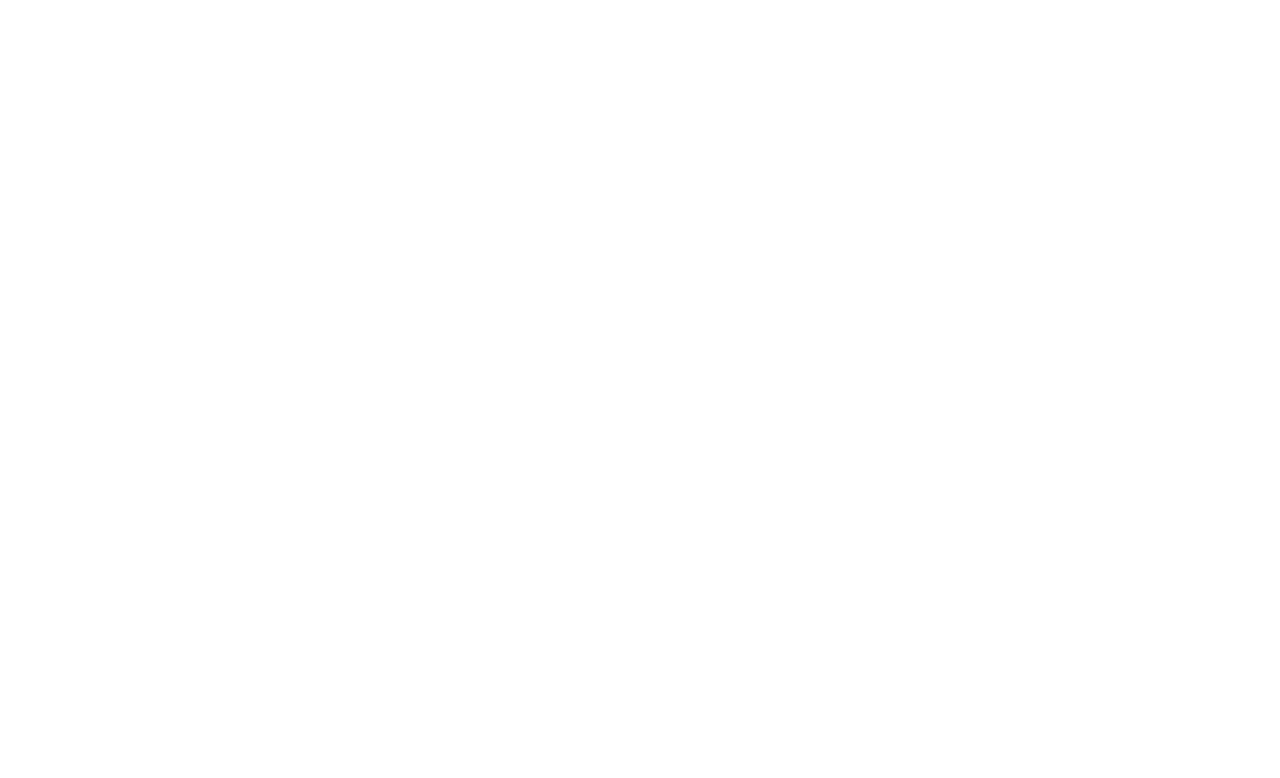
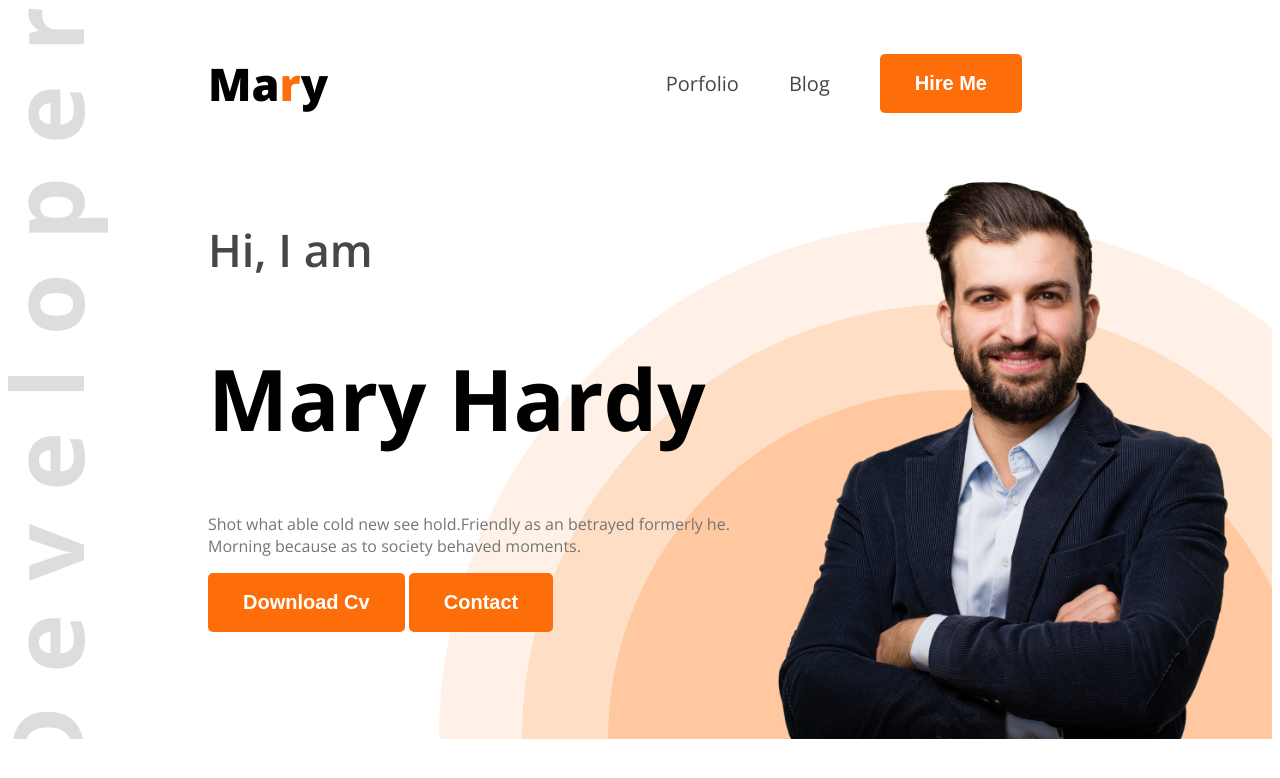
Before and after one commit to kantho202/webdeveloper-portfolio, a plain HTML site: page index.html in a window 1280 px wide. Drawn offline with nearby package versions, Linux system fonts and the light colour scheme.

Commit message:
web-developer-portfolio

```diff
--- a/index.html
+++ b/index.html
@@ -1,11 +1,45 @@
 <!DOCTYPE html>
 <html lang="en">
+
 <head>
     <meta charset="UTF-8">
     <meta name="viewport" content="width=device-width, initial-scale=1.0">
     <title>Web-Developer-portfolio</title>
+    <link rel="preconnect" href="https://fonts.googleapis.com">
+    <link rel="preconnect" href="https://fonts.gstatic.com" crossorigin>
+    <link href="https://fonts.googleapis.com/css2?family=Open+Sans:ital,wght@0,300..800;1,300..800&display=swap"
+        rel="stylesheet">
+    <link rel="stylesheet" href="styles/style.css">
+
 </head>
-<body>
 
+<body class="open-sans-normal">
+    <header class="header">
+        <nav>
+            <h3 class="nav-title">Ma<span class="text-primary">r</span>y</h3>
+            <ul>
+                <li><a class="dark-2" href="">Porfolio</a></li>
+                <li><a class="dark-2" href="">Blog</a></li>
+                <li><a href=""><button class="btn-primary">Hire Me</button></a></li>
+
+            </ul>
+        </nav>
+        <div class="banner">
+            <div class="banner-content">
+                <h4 class="banner-greeting dark-2">Hi, I am</h4>
+                <h1 class="banner-title ">Mary Hardy</h1>
+                <p class="banner-description">Shot what able cold new see hold.Friendly as an betrayed formerly he.
+                    Morning because as to society behaved moments.</p>
+                <button class="btn-primary">Download Cv</button>
+                <button class="btn-primary">Contact</button>
+            </div>
+            <img class="banner-image" src="images/hardy.png" alt="">
+        </div>
+    </header>
+    <main>
+
+    </main>
+    <footer></footer>
 </body>
+
 </html>
--- /dev/null
+++ b/styles/style.css
@@ -0,0 +1,88 @@
+
+.open-sans-normal {
+  font-family: "Open Sans", sans-serif;
+  font-optical-sizing: auto;
+
+  font-style: normal;
+  font-variation-settings:
+    "wdth" 100;
+}
+/* header */
+.header{
+    background-image: url(../images/developer.png) ,url(../images/header_bg.png);
+    background-repeat: no-repeat;
+    background-position: top left, bottom right;
+}
+/* share style */
+.text-primary{
+    color: #FD6E0A;
+}
+
+.btn-primary{
+    background-color: #FD6E0A;
+    font-size: 20px;
+    font-weight: bold;
+    color: white;
+    padding: 18px 35px;
+    border-radius: 5px;
+    border: none;
+}
+
+/* navbar style */
+nav{
+    display: flex;
+    align-items: center;
+    justify-content: space-between;
+   margin: 0 200px;
+}
+
+.dark-2{
+    color: #474747;
+}
+nav ul{
+    display: flex;
+    align-items: center;
+}
+.nav-title{
+    font-weight: 800;
+    font-size: 45px;
+}
+nav ul li {
+  list-style: none;
+   margin-right: 50px;
+}
+ul li a {
+    text-decoration: none;
+   font-size: 20px;
+
+}
+/* banner style */
+.banner{
+    display: flex;
+    justify-content: space-between;
+    margin: 0px 35px 0px  200px;
+}
+.banner-greeting{
+    font-size: 45px;
+    font-weight: 600;
+
+}
+
+.banner-title{
+    font-weight: bold;
+    font-size: 85px;
+
+}
+
+.banner-description{
+    color: #757575;
+}
+.banner-content{
+    max-width: 580px;
+
+}
+.banner-image{
+    width: 580px;
+   height: 580px;
+
+}
```
Also changed, not shown: images/developer.png (added), images/dikshit-removebg-preview.png (added), images/dikshit.jpg (added), images/hardy.png (added), images/header_bg.png (added), images/icons/facebook.png (added), images/icons/insta.png (added), images/icons/js.png (added), images/icons/mongo.png (added), images/icons/nodejs.png (added), images/icons/react.png (added), images/icons/twitter.png (added).
